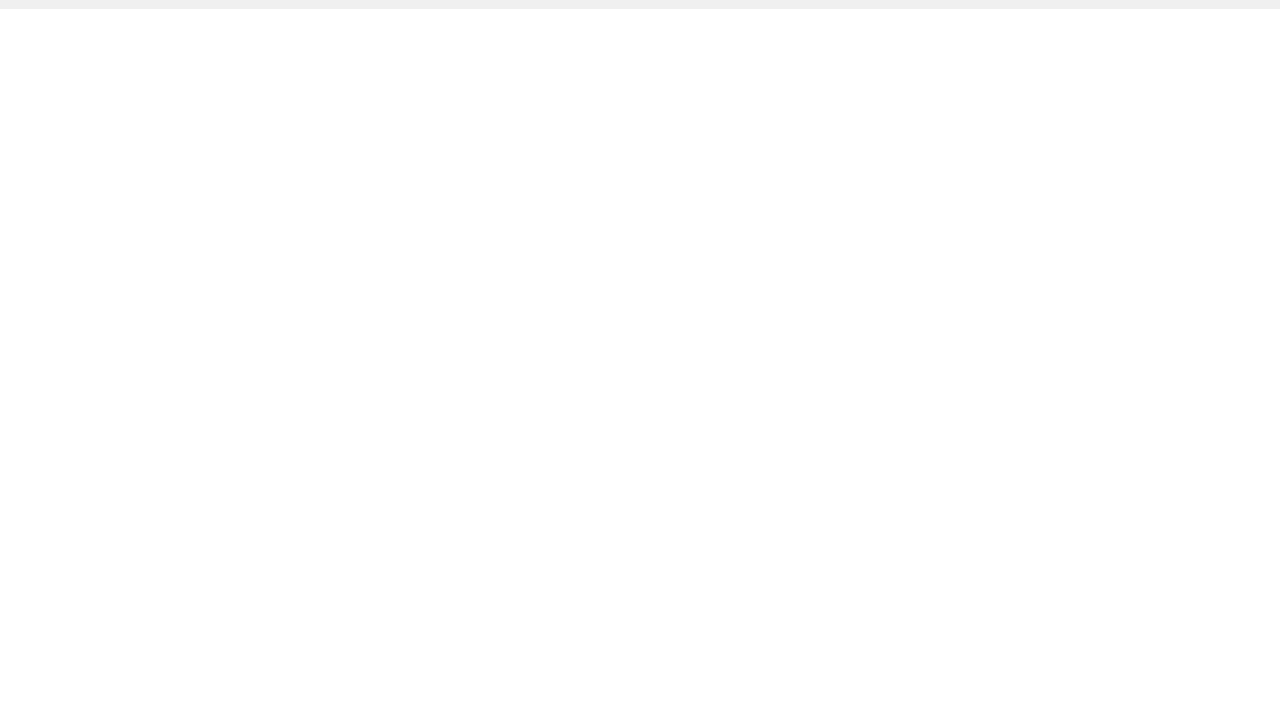
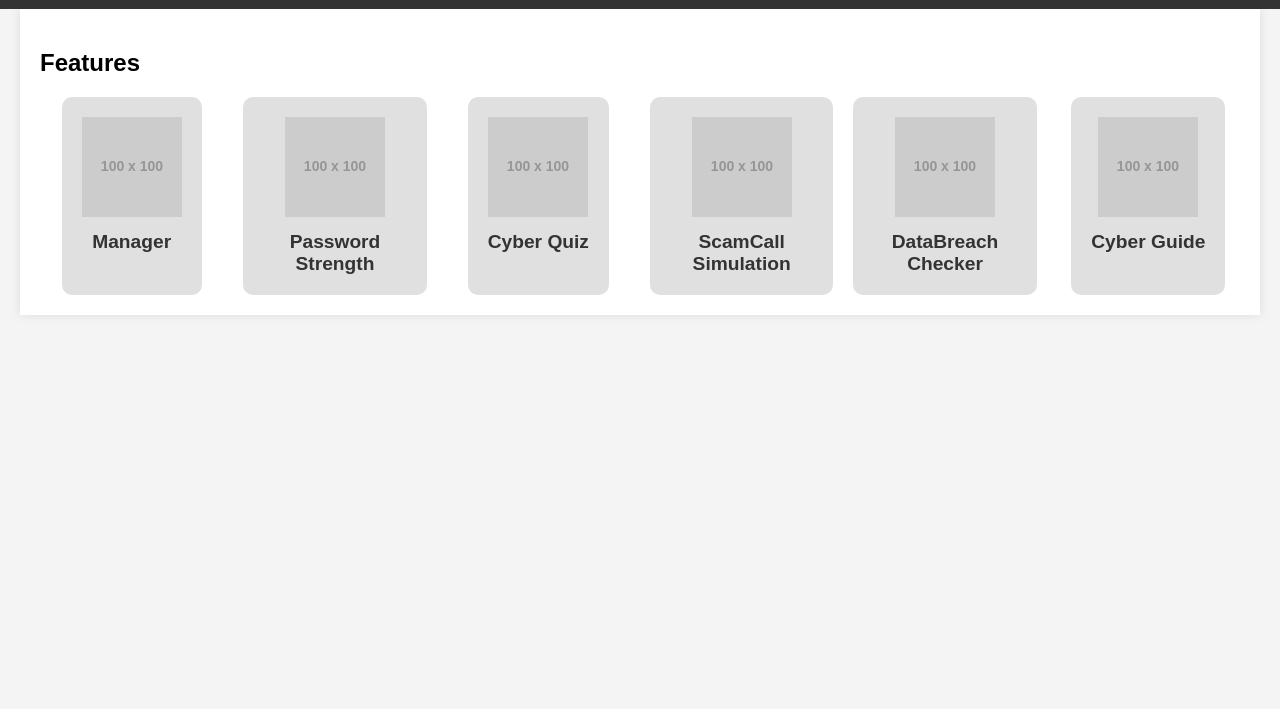
Before and after one commit to akshita317/CyberSecure, a plain HTML site: page index.html in a window 1280 px wide. Shown: the part 91-800 px from the top of the page. Drawn offline with Linux system fonts and the light colour scheme; placeholder pictures from the web are drawn by us.

Commit message:
Updated index.html to add feature boxes

```diff
--- a/index.html
+++ b/index.html
@@ -6,13 +6,16 @@
     <title>CyberSecure</title>
     <style>
         body {
+            font-family: Arial, sans-serif;
             margin: 0;
             padding: 0;
+            background-color: #f4f4f4;
         }
 
         .header {
             position: relative;
-            background-color: #f0f0f0;
+            background-color: #333;
+            color: #fff;
             height: 100px;
             display: flex;
             justify-content: center;
@@ -21,7 +24,7 @@
 
         .header h1 {
             font-size: 2.5rem;
-            color: #333;
+            color: #fff;
             position: absolute;
             left: 50%;
             transform: translateX(-50%);
@@ -35,6 +38,45 @@
             width: 50px;
             height: 50px;
         }
+
+        .content {
+            padding: 20px;
+            max-width: 1200px;
+            margin: 0 auto;
+            background-color: #fff;
+            box-shadow: 0px 0px 10px rgba(0, 0, 0, 0.1);
+        }
+
+        .features {
+            display: grid;
+            grid-template-columns: repeat(auto-fit, minmax(150px, 1fr));
+            gap: 20px;
+            justify-items: center;
+        }
+
+        .feature-item {
+            background-color: #e0e0e0;
+            padding: 20px;
+            text-align: center;
+            border-radius: 10px;
+            transition: transform 0.3s ease;
+        }
+
+        .feature-item:hover {
+            transform: scale(1.05);
+        }
+
+        .feature-item img {
+            width: 100px;
+            height: 100px;
+            margin-bottom: 10px;
+        }
+
+        .feature-item h3 {
+            margin: 0;
+            font-size: 1.2rem;
+            color: #333;
+        }
     </style>
 </head>
 <body>
@@ -44,5 +86,35 @@
         <h1>CyberSecure</h1>
     </header>
 
+    <div class="content">
+        <h2>Features</h2>
+        <div class="features">
+            <div class="feature-item">
+                <img src="https://via.placeholder.com/100" alt="Manager Icon">
+                <h3>Manager</h3>
+            </div>
+            <div class="feature-item">
+                <img src="https://via.placeholder.com/100" alt="Password Strength Icon">
+                <h3>Password Strength</h3>
+            </div>
+            <div class="feature-item">
+                <img src="https://via.placeholder.com/100" alt="Cyber Quiz Icon">
+                <h3>Cyber Quiz</h3>
+            </div>
+            <div class="feature-item">
+                <img src="https://via.placeholder.com/100" alt="ScamCall Simulation Icon">
+                <h3>ScamCall Simulation</h3>
+            </div>
+            <div class="feature-item">
+                <img src="https://via.placeholder.com/100" alt="DataBreach Checker Icon">
+                <h3>DataBreach Checker</h3>
+            </div>
+            <div class="feature-item">
+                <img src="https://via.placeholder.com/100" alt="Cyber Guide Icon">
+                <h3>Cyber Guide</h3>
+            </div>
+        </div>
+    </div>
+
 </body>
 </html>
```
